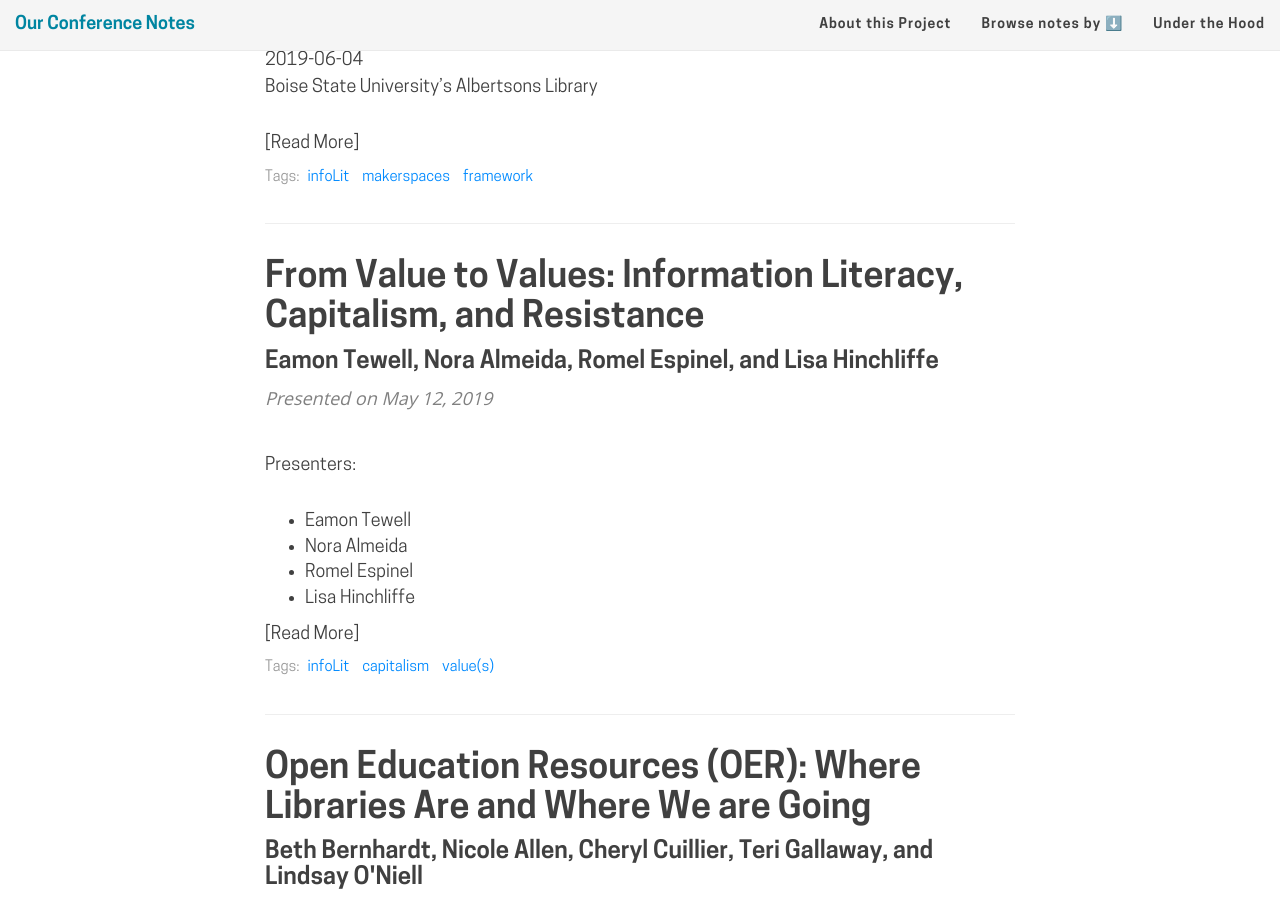
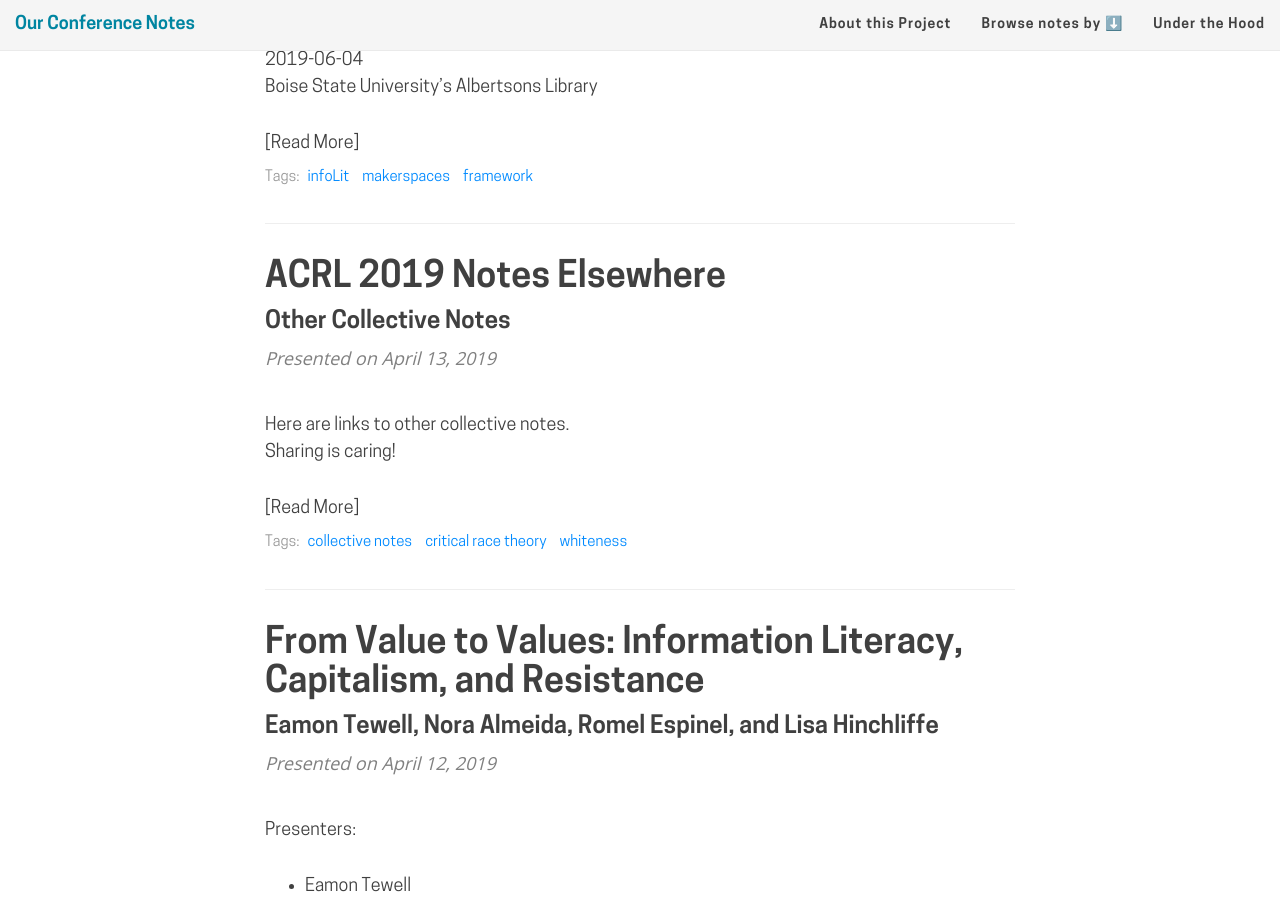
Before and after one commit to ryan-p-randall/our-conference-notes, a Jekyll site: the page built from index.html, in a window 1280 px wide and 900 px high, scrolled down 1473 px. Built offline with Jekyll 4.4.1, drawn with Linux system fonts in a browser that asks for light colours; nearby versions of some CDN libraries; emoji names are drawn with the system emoji font; the list of posts is cut into pages by our own code.

Commit message:
Add notes elsewhere, fix date in URL

```diff
--- a/_posts/2019-05-12-from-value-to-values.md
+++ b/_posts/2019-04-12-from-value-to-values.md
@@ -2,6 +2,7 @@
 layout: post
 title: "From Value to Values: Information Literacy, Capitalism, and Resistance"
 subtitle: Eamon Tewell, Nora Almeida, Romel Espinel, and Lisa Hinchliffe
+date: 2019-04-12
 categories: [ACRL 2019]
 tags: [infoLit, capitalism, value(s)]
 comments: true
--- /dev/null
+++ b/_posts/2019-04-13-notes-elsewhere.md
@@ -0,0 +1,24 @@
+---
+layout: post
+title: "ACRL 2019 Notes Elsewhere"
+subtitle: Other Collective Notes
+date: 2019-04-13 20:00
+categories: [ACRL 2019]
+tags: [collective notes, critical race theory, whiteness]
+comments: true
+---
+
+Here are links to other collective notes.
+Sharing is caring!
+
+- [LibParlor's ACRL Collective Notes](http://bit.ly/lpacrlnotes)
+  - Collectively taken on Google Docs by [The Librarian Parlor](https://libparlor.com) community
+  - :+1: :+1:
+  - Super useful!
+- ["Moving Beyond Race 101: Speculative Futuring for Equity" session](http://bit.ly/movingbeyondrace101)
+  - Shared on Google Docs by the presenters: Jennifer Brown, Jennifer A. Ferretti, Sofia Leung, & Marisa Méndez-Brady
+  - :fire: :fire: :fire:
+  - Cite these folks! Pay them to bring this workshop to your institution or organization!
+- [ACRL 2019 Proceedings](http://www.ala.org/acrl/conferences/acrl2019/papers)
+  - PDFs of many talks, shared CC-BY-NC-SA.
+  - Cite these folks!
```
